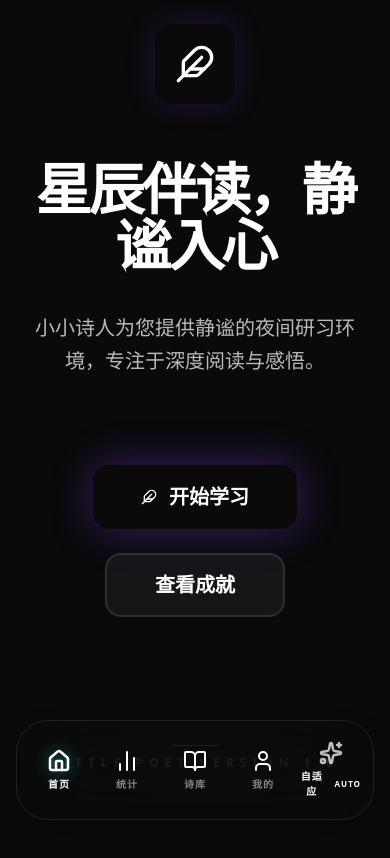
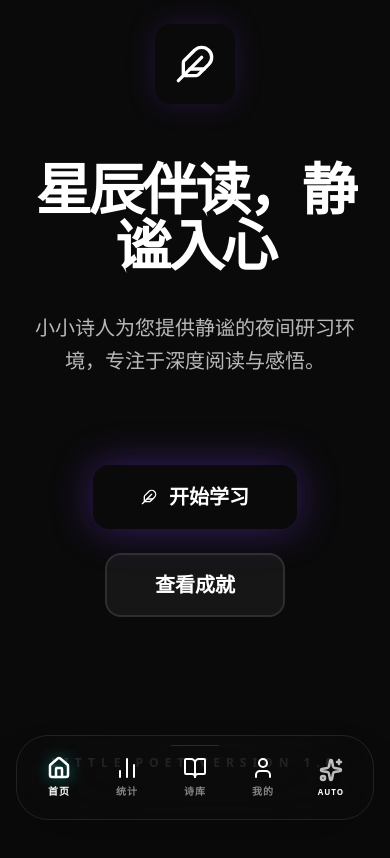
Before and after one commit to Max-csx/punch-in-time, a React (Vite) app: page / in a window 390 px wide. Shown: the top 858 px of the page. Built offline with nearby package versions, Linux system fonts and the light colour scheme.

Commit message:
fix: 移除多余的“自适应”文本并修复研习按钮点击区域
移除AppLayout中多余的“自适应”文本，该文本与AUTO标签重复。
修复Library页面中研习按钮的点击区域，将点击事件移至整个容器而非仅文本。

```diff
--- a/src/components/layout/AppLayout.tsx
+++ b/src/components/layout/AppLayout.tsx
@@ -215,7 +215,6 @@ export default function AppLayout() {
             <>
               <Sparkles className="w-6 h-6 stroke-[2.5px] animate-pulse" />
               <span className="text-[10px] font-black tracking-widest uppercase opacity-100 flex items-center gap-1">
-                自适应
                 <span className="text-[8px] bg-primary/20 text-primary px-1 rounded-[4px]">AUTO</span>
               </span>
             </>
--- a/src/pages/Library.tsx
+++ b/src/pages/Library.tsx
@@ -89,8 +89,10 @@ export default function Library() {
               <div className={cn(
                 "flex items-center gap-4 opacity-0 group-hover:opacity-100 transition-opacity",
                 isTech ? "text-primary" : "text-black"
-              )}>
-                <span className="text-[10px] font-bold uppercase tracking-widest hidden md:inline" onClick={() => navigate(`/punch-in?poemId=${poem?.id}`)}>开始研习</span>
+              )}
+                onClick={() => navigate(`/punch-in?poemId=${poem?.id}`)}
+              >
+                <span className="text-[10px] font-bold uppercase tracking-widest hidden md:inline" >开始研习</span>
                 <ChevronRight className="w-5 h-5" />
               </div>
             </div>
```
